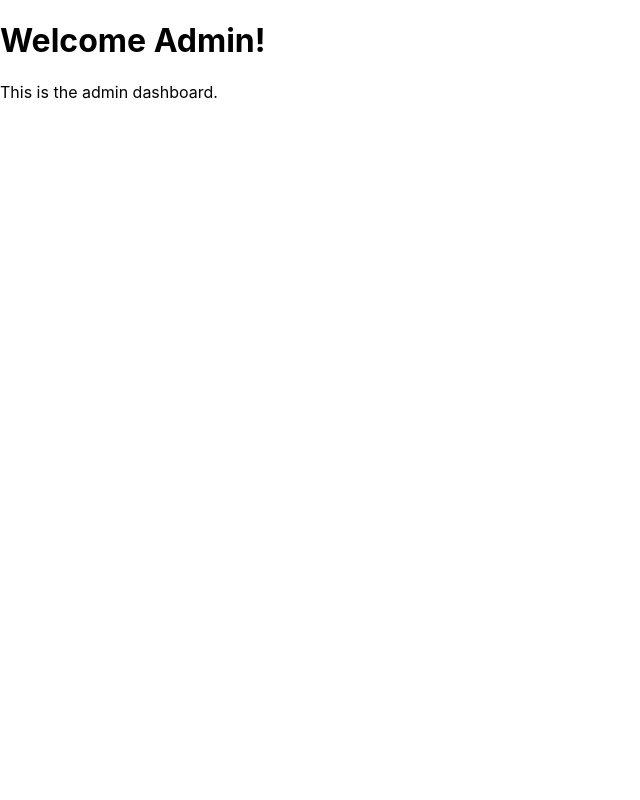
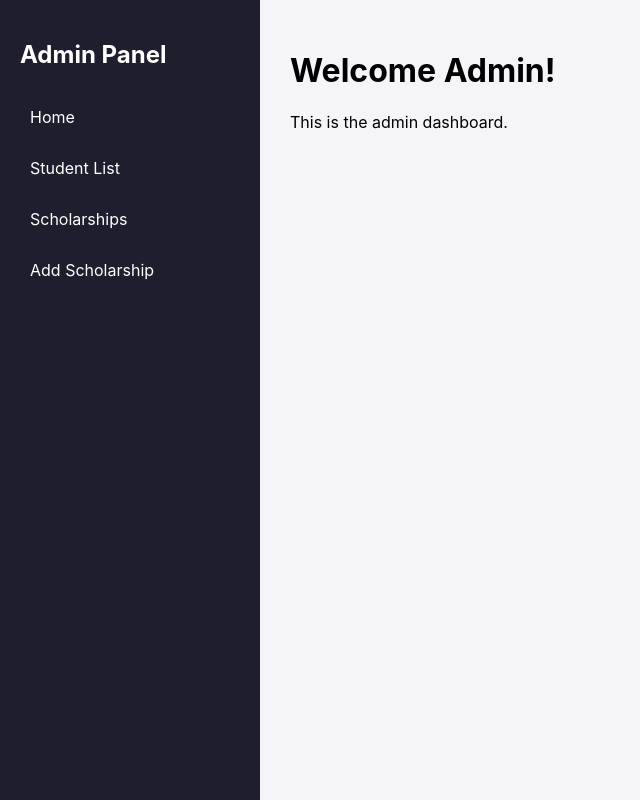
Before and after one commit to anitta20076981/ScholaMentor, a React (Create React App) app in the folder frontend/: page /admin/dashboard in a window 1280 px wide. Shown: the whole page, without its empty margins (0-640 px from the left). Built offline with nearby package versions, Linux system fonts and the light colour scheme.

Commit message:
add admin sidebar

```diff
--- /dev/null
+++ b/frontend/src/components/AdminSidebar.css
@@ -0,0 +1,43 @@
+.admin-layout {
+  display: flex;
+  min-height: 100vh;
+}
+
+.sidebar {
+  width: 220px;
+  background-color: #1e1e2f;
+  color: white;
+  padding: 20px;
+}
+
+.sidebar h2 {
+  margin-bottom: 30px;
+}
+
+.sidebar ul {
+  list-style: none;
+  padding: 0;
+}
+
+.sidebar ul li {
+  margin-bottom: 15px;
+}
+
+.sidebar ul li a {
+  color: white;
+  text-decoration: none;
+  display: block;
+  padding: 8px 10px;
+  border-radius: 4px;
+  transition: 0.2s;
+}
+
+.sidebar ul li a:hover {
+  background-color: #343454;
+}
+
+.admin-content {
+  flex: 1;
+  padding: 30px;
+  background-color: #f4f4f9;
+}
--- /dev/null
+++ b/frontend/src/components/AdminSidebar.js
@@ -0,0 +1,24 @@
+import { Link } from "react-router-dom";
+import "./AdminSidebar.css";
+
+function AdminSidebar({ children }) {
+  return (
+    <div className="admin-layout">
+      <aside className="sidebar">
+        <h2>Admin Panel</h2>
+        <ul>
+          <li><Link to="/admin/dashboard">Home</Link></li>
+          <li><Link to="/admin/students">Student List</Link></li>
+          <li><Link to="/admin/scholarships">Scholarships</Link></li>
+          <li><Link to="/admin/add-scholarship">Add Scholarship</Link></li>
+        </ul>
+      </aside>
+
+      <main className="admin-content">
+        {children} {/* Render the page content */}
+      </main>
+    </div>
+  );
+}
+
+export default AdminSidebar;
--- a/frontend/src/pages/AdminDashboard.js
+++ b/frontend/src/pages/AdminDashboard.js
@@ -1,9 +1,11 @@
+import AdminSidebar from "../components/AdminSidebar";
+
 function AdminDashboard() {
   return (
-    <div>
+    <AdminSidebar>
       <h1>Welcome Admin!</h1>
       <p>This is the admin dashboard.</p>
-    </div>
+    </AdminSidebar>
   );
 }
 
```
